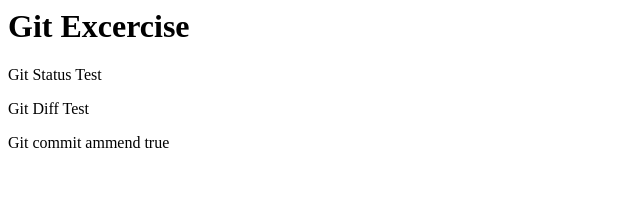
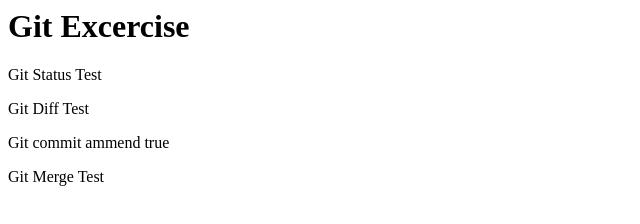
Before and after one commit to tonokaki/git_tutorial, a plain HTML site: page index.html in a window 1280 px wide. Shown: the whole page, without its empty margins (0-640 px from the left). Drawn offline with Linux system fonts and the light colour scheme.

Commit message:
Update index.html

```diff
--- a/index.html
+++ b/index.html
@@ -2,3 +2,4 @@
 <p>Git Status Test</p>
 <p>Git Diff Test</p><p></p>
 <p>Git commit ammend true</p>
+<p>Git Merge Test</p>
```
